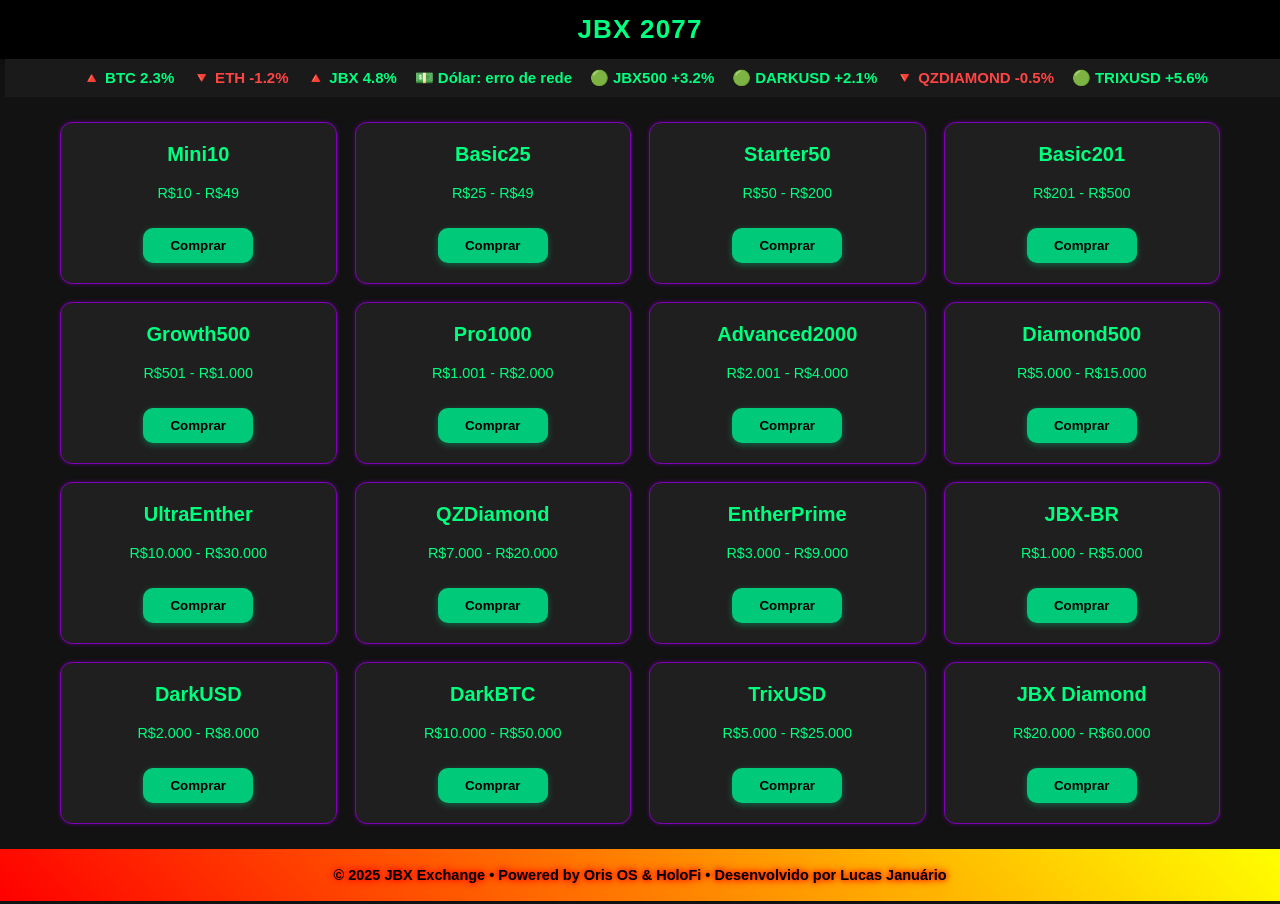
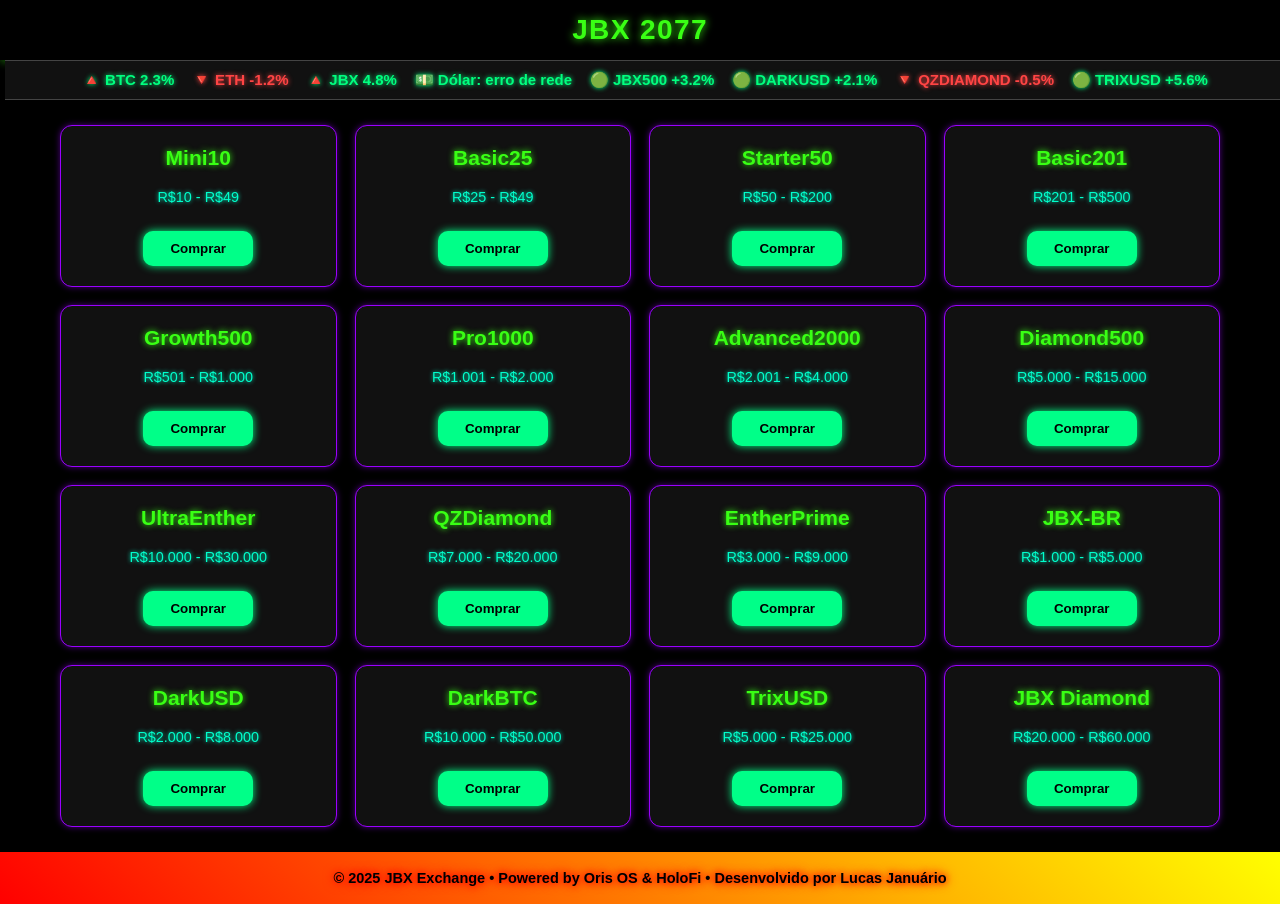
Before and after one commit to brncinc/oris, a plain HTML site: page jbx.html in a window 1280 px wide. Drawn offline with Linux system fonts and the light colour scheme; no server answers.

Commit message:
Update jbx.html

```diff
--- a/jbx.html
+++ b/jbx.html
@@ -12,24 +12,25 @@
     padding: 0;
     height: 100%;
     font-family: 'Arial', sans-serif;
-      background-color: #121212;
-      color: #fff;
+    background-color: #000000; /* Preto puro */
+    color: #ffffff;
     display: flex;
     flex-direction: column;
     min-height: 100vh;
   }
 
   .topbar {
-      background-color: #000;
+    background-color: #000000;
     padding: 14px 20px;
-      font-size: 26px;
-      color: #00FF7F;
+    font-size: 28px;
+    color: #39ff14; /* Verde neon */
     font-weight: bold;
     text-align: center;
     flex-shrink: 0;
     user-select: none;
-      letter-spacing: 1.2px;
-      box-shadow: 0 2px 6px rgba(0, 0, 0, 0.4);
+    letter-spacing: 1.4px;
+    box-shadow: 0 2px 8px rgba(57, 255, 20, 0.4);
+    text-shadow: 0 0 8px #39ff14;
   }
 
   @keyframes sway {
@@ -38,7 +39,7 @@
   }
 
   .quotes-bar {
-      background-color: #1a1a1a;
+    background-color: #111;
     display: flex;
     flex-wrap: wrap;
     justify-content: center;
@@ -48,6 +49,8 @@
     flex-shrink: 0;
     user-select: none;
     animation: sway 4s ease-in-out infinite;
+    border-top: 1px solid #444;
+    border-bottom: 1px solid #444;
   }
 
   .quote {
@@ -56,11 +59,12 @@
     gap: 6px;
     white-space: nowrap;
     font-weight: 600;
-      color: #00FF7F;
+    color: #00ffcc;
+    text-shadow: 0 0 6px #00ffcc;
   }
 
-    .up { color: #00ff7f; }
-    .down { color: #ff4444; }
+  .up { color: #00ff7f; text-shadow: 0 0 5px #00ff7f; }
+  .down { color: #ff4444; text-shadow: 0 0 5px #ff4444; }
 
   .container {
     display: grid;
@@ -75,45 +79,47 @@
   }
 
   .card {
-      background-color: #1f1f1f;
+    background-color: #111111;
     padding: 20px 15px;
     border-radius: 12px;
     text-align: center;
-      border: 1px solid #8000b8;
+    border: 1px solid #9a00ff;
     transition: background-color 0.3s, border-color 0.3s;
     font-size: 16.5px;
     display: flex;
     flex-direction: column;
     justify-content: space-between;
     min-height: 120px;
-      box-shadow: 0 0 4px rgba(128, 0, 184, 0.5);
+    box-shadow: 0 0 6px rgba(154, 0, 255, 0.5);
   }
 
   .card:hover {
-      background-color: #2a2a2a;
-      border-color: #9c3dde;
-      box-shadow: 0 0 8px rgba(156, 61, 222, 0.6);
+    background-color: #1a1a1a;
+    border-color: #d36aff;
+    box-shadow: 0 0 12px rgba(211, 106, 255, 0.7);
   }
 
   .card h2 {
     margin-top: 0;
     margin-bottom: 15px;
-      font-size: 20px;
+    font-size: 21px;
     font-weight: bold;
-      color: #00FF7F;
+    color: #39ff14;
+    text-shadow: 0 0 6px #39ff14;
   }
 
   .card small {
     font-size: 0.9rem;
-      color: #00FF7F;
+    color: #00ffcc;
     margin-top: 4px;
     margin-bottom: 10px;
     display: block;
+    text-shadow: 0 0 4px #00ffcc;
   }
 
   .buy-btn {
     margin-top: auto;
-      background-color: #00c97a;
+    background-color: #00ff88;
     border: none;
     color: #000;
     font-weight: 700;
@@ -123,19 +129,19 @@
     transition: background-color 0.25s ease;
     align-self: center;
     min-width: 110px;
-      box-shadow: 0 2px 6px rgba(0, 201, 122, 0.4);
+    box-shadow: 0 0 8px #00ff88;
   }
 
   .buy-btn:hover {
-      background-color: #00a863;
-      box-shadow: 0 4px 10px rgba(0, 168, 99, 0.6);
+    background-color: #00cc70;
+    box-shadow: 0 0 12px #00cc70;
   }
 
   #qrModal {
     display: none;
     position: fixed;
     top: 0; left: 0; right: 0; bottom: 0;
-      background-color: rgba(0,0,0,0.75);
+    background-color: rgba(0,0,0,0.85);
     justify-content: center;
     align-items: center;
     z-index: 9999;
@@ -143,26 +149,26 @@
   }
 
   #qrModalContent {
-      background-color: #f5f5f5;
+    background-color: #fefefe;
     padding: 24px 28px;
     border-radius: 12px;
     color: #111;
     text-align: center;
     max-width: 320px;
-      box-shadow: 0 0 10px rgba(0, 0, 0, 0.15);
+    box-shadow: 0 0 15px rgba(0, 255, 200, 0.4);
   }
 
   #qrModalContent h3 {
     margin-top: 0;
     margin-bottom: 18px;
     font-size: 22px;
-      color: #333;
+    color: #111;
   }
 
   #qrModalContent p {
     margin-top: 18px;
     font-size: 16px;
-      color: #555;
+    color: #444;
   }
 
   #qr {
@@ -173,15 +179,14 @@
 
   .footer {
     background: linear-gradient(45deg, #ff0000, #ffff00); /* Neon vermelho para amarelo */
-  color: #000; /* Fonte preta */
+    color: #000000; /* Fonte preta */
     text-align: center;
     padding: 18px 15px;
     font-size: 14.5px;
     font-weight: bold;
-  text-shadow: 0 0 5px #ff0000, 0 0 10px #ff0000; /* Neon red glow */
-  font-family: 'Orbitron', sans-serif; /* Fonte futurista recomendada */
+    text-shadow: 0 0 6px #ff0000, 0 0 12px #ff0000;
+    font-family: 'Orbitron', sans-serif;
   }
-
 
   @media (max-width: 900px) {
     .container {
@@ -203,6 +208,7 @@
     #qr { width: 220px !important; height: 220px !important; }
   }
 </style>
+
 </head>
 <body>
 
```
Lines whose indentation alone changed are shown as unchanged.
